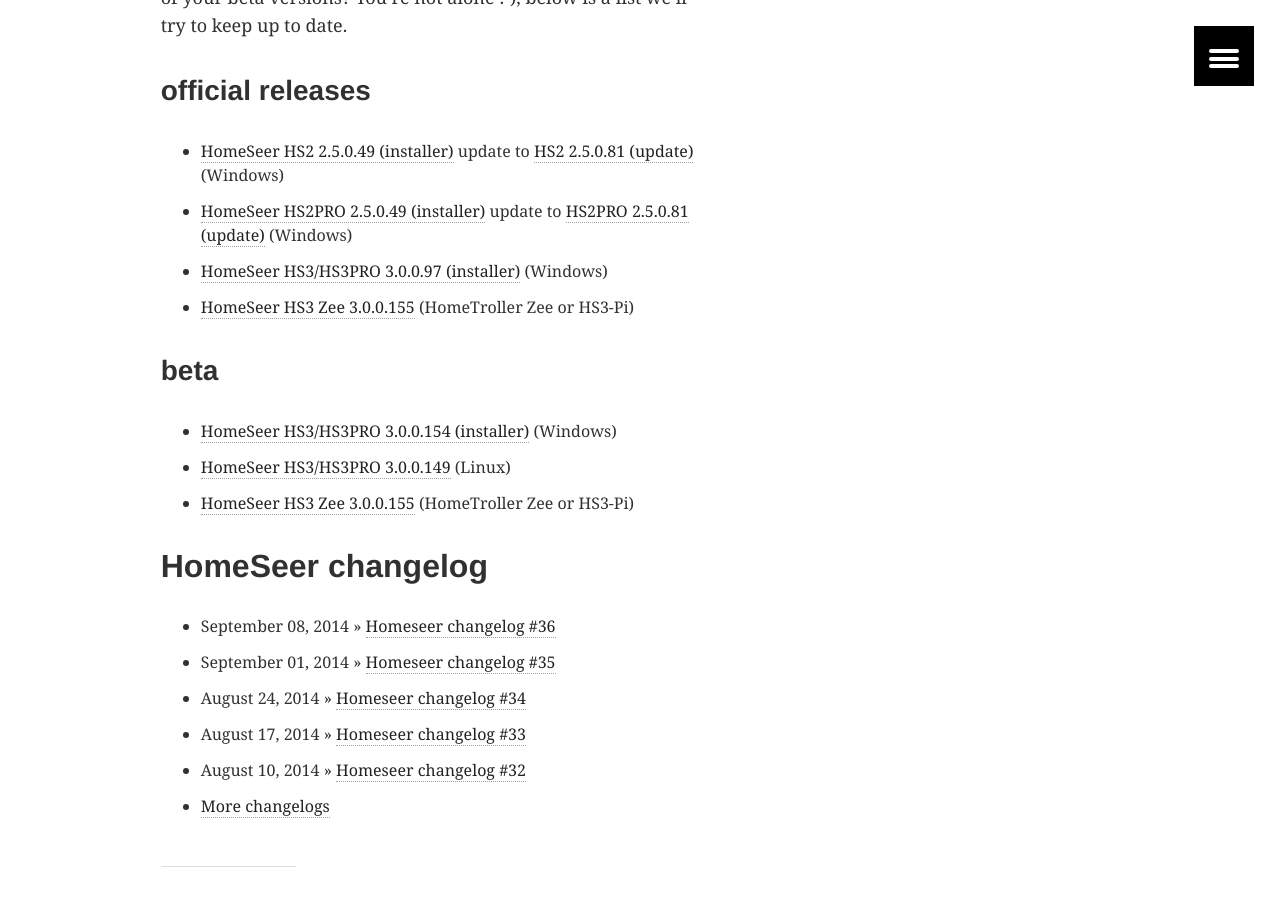
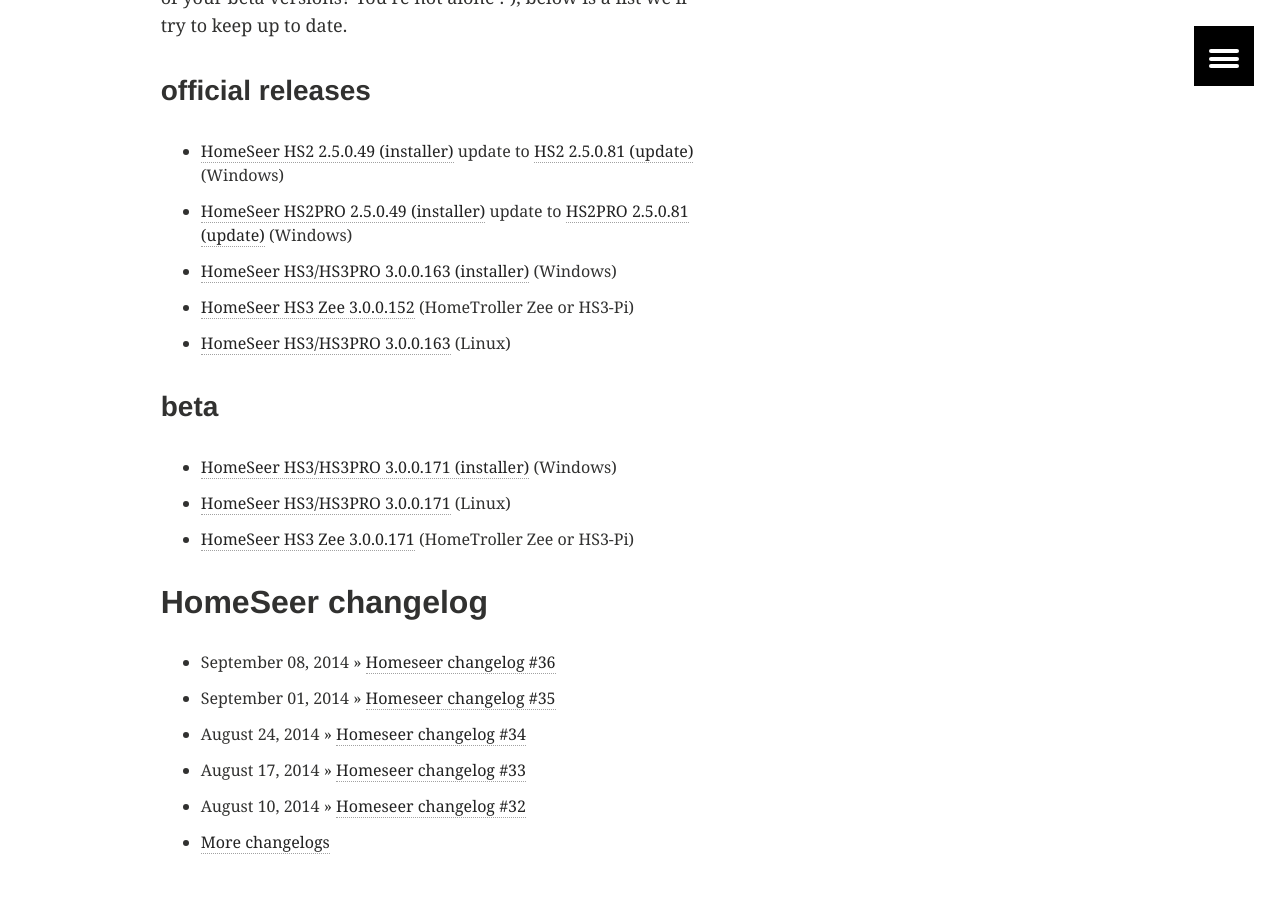
Before and after one commit to ihomeautomate/ihomeautomate.github.io, a Jekyll site: the page built from homeseer/index.md, in a window 1280 px wide and 900 px high, scrolled down 1597 px. Built offline with Jekyll 4.4.1, drawn with Linux system fonts in a browser that asks for light colours.

Commit message:
homeseer versions ++

```diff
--- a/homeseer/index.md
+++ b/homeseer/index.md
@@ -21,14 +21,15 @@
 [2]: ftp://ftp.homeseer.com/pub/HomeSeerUpdate2_5_0_81.exe
 [3]: ftp://ftp.homeseer.com/pub/setuphspro2_5_0_49.exe
 [4]: ftp://ftp.homeseer.com/pub/HomeSeerUpdateHSPRO2_5_0_81.exe
-[5]: http://www.homeseer.com/updates3/SetupHS3_3_0_0_97.exe
-[6]: http://www.homeseer.com/updates3/hslinux_zee_3_0_0_155.tar.gz
-[7]: ftp://ftp.homeseer.com/updates/Beta/SetupHS3_3_0_0_154.exe
-[8]: http://homeseer.com/updates3/hs3_linux_3_0_0_149.tar.gz
+[5]: http://www.homeseer.com/updates3/SetupHS3_3_0_0_163.exe
+[6]: http://www.homeseer.com/updates3/hslinux_zee_3_0_0_152.tar.gz
+[7]: http://homeseer.com/updates3/SetupHS3_3_0_0_171.exe
+[8]: http://www.homeseer.com/updates3/hslinux_hs3_3_0_0_163.tar.gz
 [9]: {{site.url}}/2014/08/28/enable_remote_plugins_homeseer_zee_hs3pi/
 [10]: https://github.com/ihomeautomate/homeseer-lazybones-templates
 [11]: https://github.com/ihomeautomate/gradle-homeseer-plugin
 [12]: {{site.url}}/tag/road_to_hs3
+[13]: http://www.homeseer.com/updates3/hslinux_hs3_3_0_0_171.tar.gz
 
 ## Road to HS3
 
@@ -71,14 +72,15 @@
 
   * [HomeSeer HS2 2.5.0.49 (installer)][1] update to [HS2 2.5.0.81 (update)][2] (Windows)
   * [HomeSeer HS2PRO 2.5.0.49 (installer)][3] update to [HS2PRO 2.5.0.81 (update)][4] (Windows)
-  * [HomeSeer HS3/HS3PRO 3.0.0.97 (installer)][5] (Windows)
-  * [HomeSeer HS3 Zee 3.0.0.155][6] (HomeTroller Zee or HS3-Pi)
+  * [HomeSeer HS3/HS3PRO 3.0.0.163 (installer)][5] (Windows)
+  * [HomeSeer HS3 Zee 3.0.0.152][6] (HomeTroller Zee or HS3-Pi)
+  * [HomeSeer HS3/HS3PRO 3.0.0.163][8] (Linux)
 
 ### beta
 
-  * [HomeSeer HS3/HS3PRO 3.0.0.154 (installer)][7] (Windows)
-  * [HomeSeer HS3/HS3PRO 3.0.0.149][8] (Linux)
-  * [HomeSeer HS3 Zee 3.0.0.155][6] (HomeTroller Zee or HS3-Pi)
+  * [HomeSeer HS3/HS3PRO 3.0.0.171 (installer)][7] (Windows)
+  * [HomeSeer HS3/HS3PRO 3.0.0.171][13] (Linux)
+  * [HomeSeer HS3 Zee 3.0.0.171][6] (HomeTroller Zee or HS3-Pi)
 
 ## HomeSeer changelog
 
```
